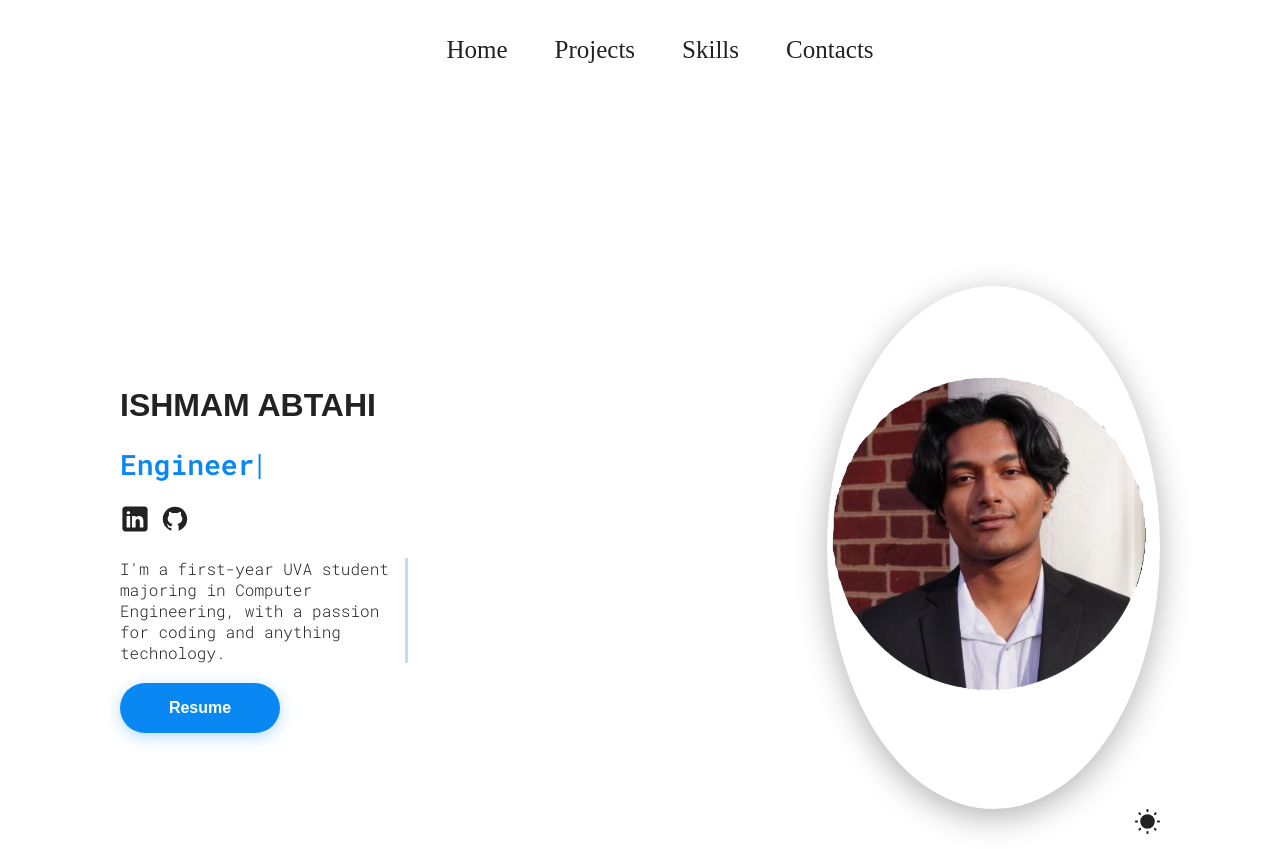
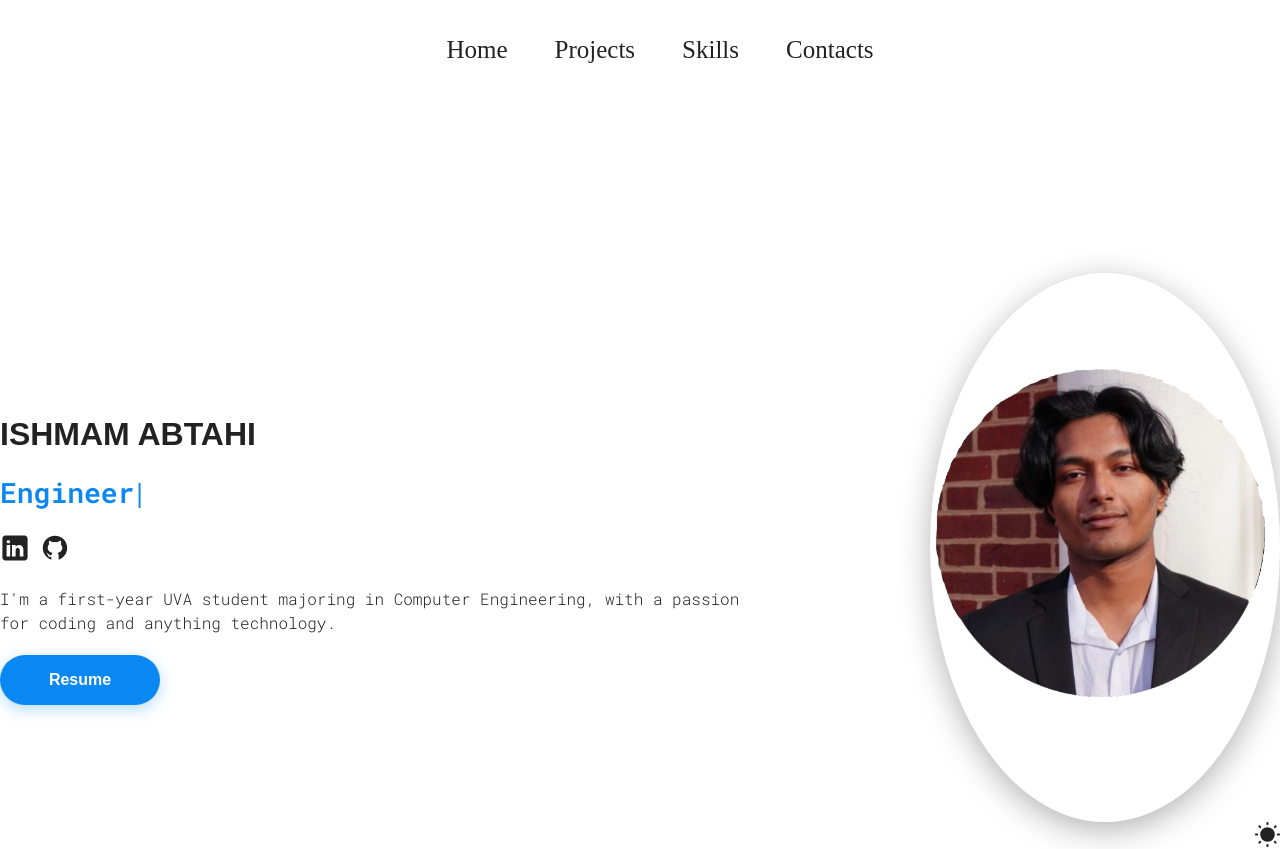
Before and after one commit to IshdoesCoding/Ishmam_Abtahi-Portfolio, a React (Vite) app: page / in a window 1280 px wide. Shown: the top 849 px of the page. Built offline with nearby package versions, Linux system fonts and the light colour scheme; a web font is replaced by a local one.

Commit message:
Updated HeroStyles.module.css

```diff
--- a/src/sections/Hero/HeroStyles.module.css
+++ b/src/sections/Hero/HeroStyles.module.css
@@ -111,14 +111,11 @@
     font-weight: 300;
     text-align: center;
     white-space: normal;
-    overflow: visible;
     position: relative;
     max-width: 90%;
-    border-right: 3px solid var(--btn-color);
-    animation: animated-text 4s steps(29,end) 0.5s 1 normal both, animated-cursor 800ms steps(29, end) infinite;
     font-family: 'Roboto Mono', monospace;
     color: var(--text-color);
-
+    line-height: 1.5;
 }
 
 /* Keyframes for text animation */
```
